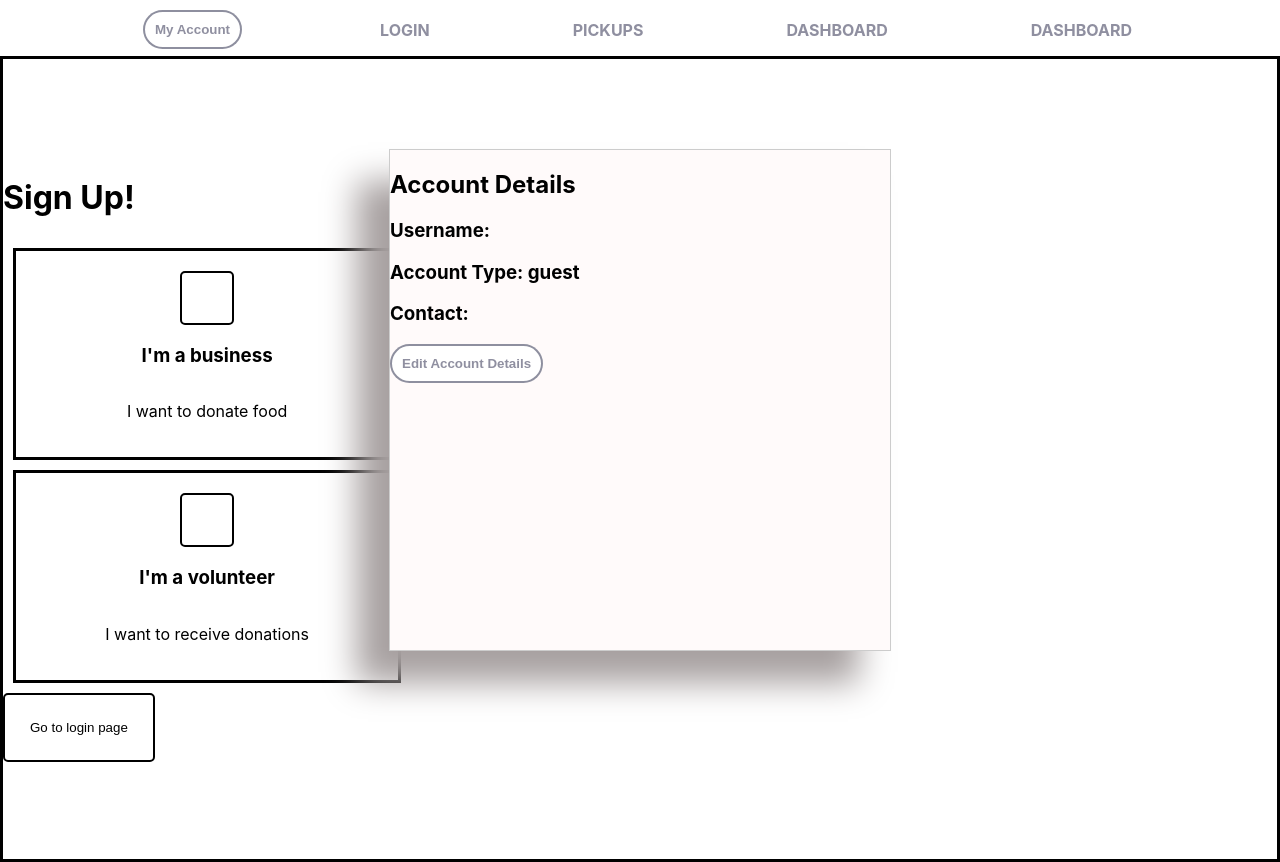
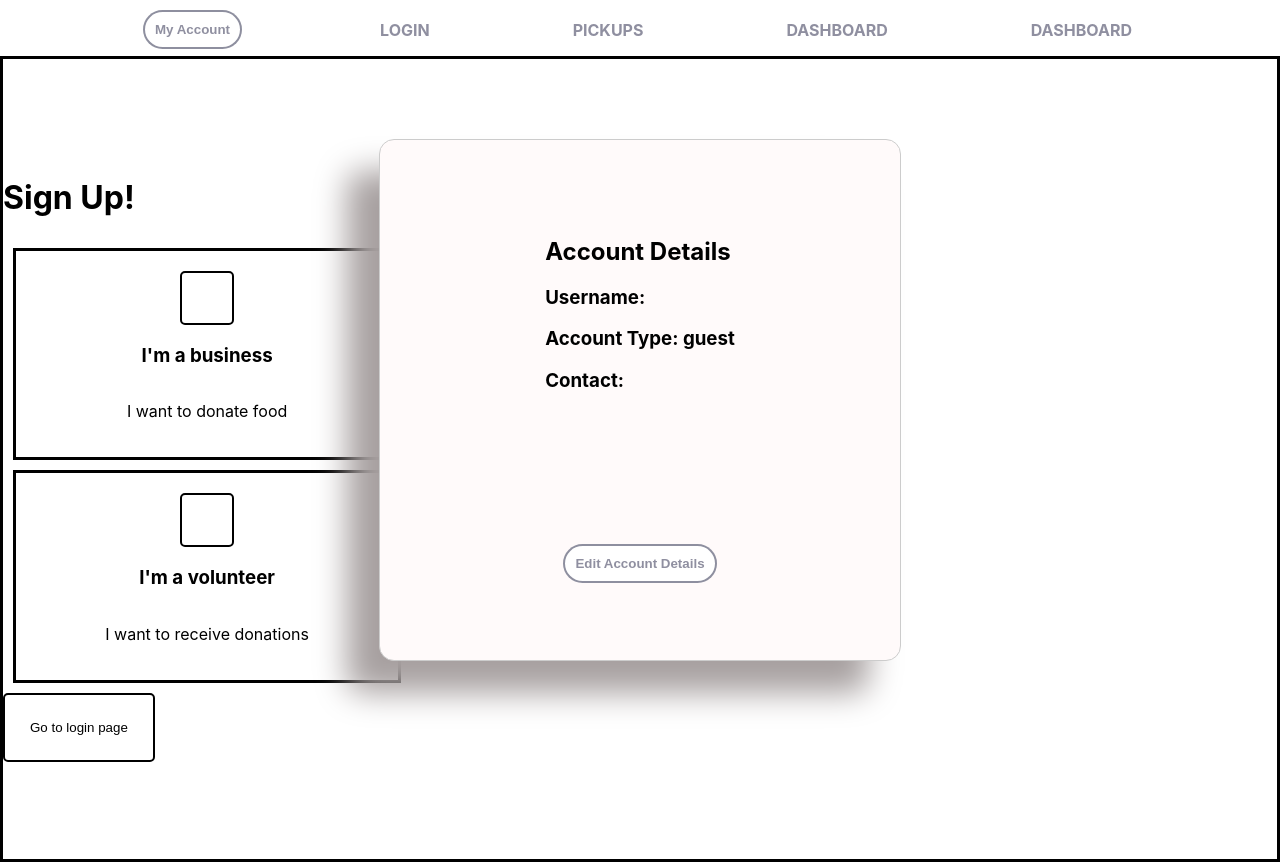
Before and after one commit to Replate-EU/Frontend, a React (Create React App) app in the folder front-end/: page / in a window 1280 px wide. Both pictures are taken after a click on the button "My Account". Built offline with nearby package versions, Linux system fonts and the light colour scheme; no server answers.

Commit message:
some styling for modal

```diff
--- a/front-end/src/CSS/App.css
+++ b/front-end/src/CSS/App.css
@@ -91,4 +91,10 @@ button.colored-btn:focus {
   left: 0;
   right: 0;
   bottom: 0;
+  border-radius: 15px;
+  display: flex;
+  flex-direction: column;
+  justify-content: space-around;
+  align-items: center;
+  padding: 10px;
 }
--- a/front-end/src/Components/Modal/Modal.js
+++ b/front-end/src/Components/Modal/Modal.js
@@ -9,7 +9,7 @@ export default function Modal() {
   }
 
   return (
-    <div>
+    <div className>
       <button
         onClick={e => {
           showModal();
--- a/front-end/src/LESS/modal.less
+++ b/front-end/src/LESS/modal.less
@@ -13,4 +13,14 @@
     left: 0;
     right: 0;
     bottom: 0;
+    border-radius: 15px;
+    display: flex;
+    flex-direction: column;
+    justify-content: space-around;
+    align-items: center;
+    padding: 10px;
+
+    .account {
+      // background-color: red;
+    }
   }
```
